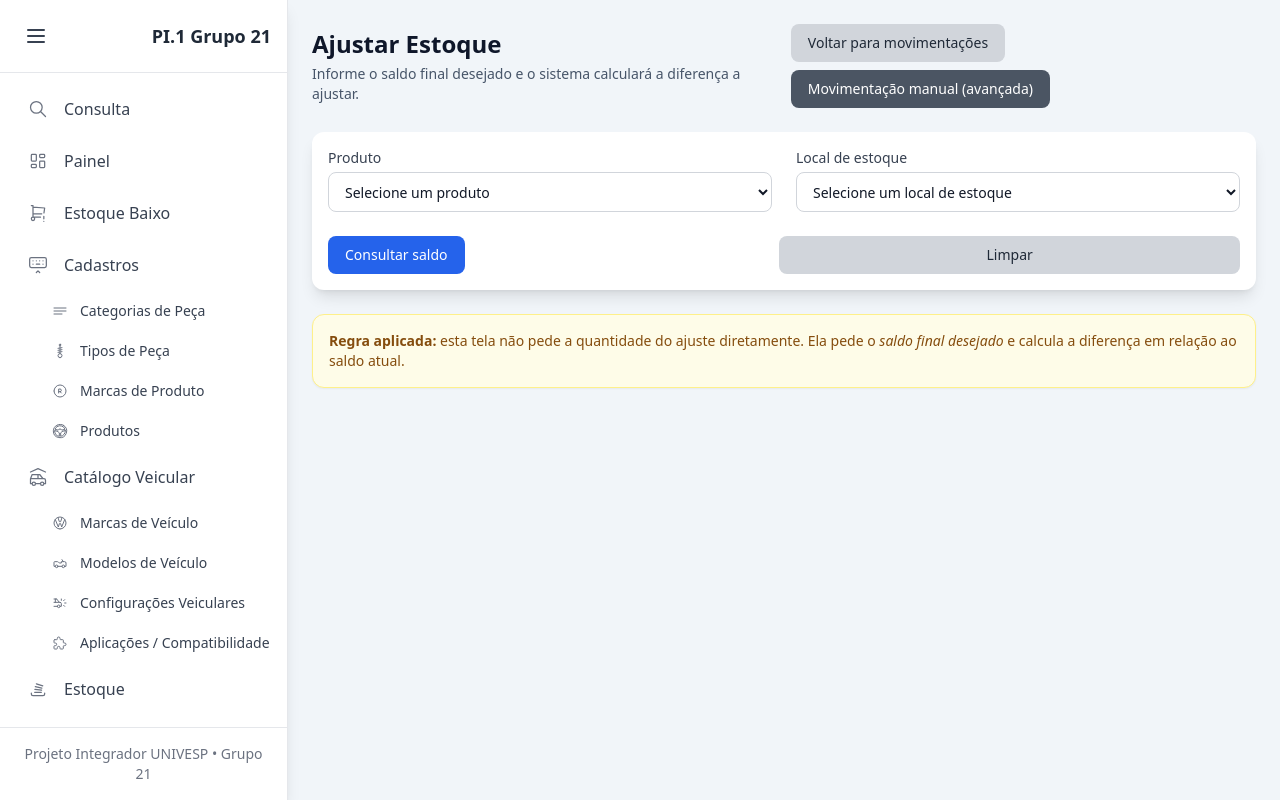
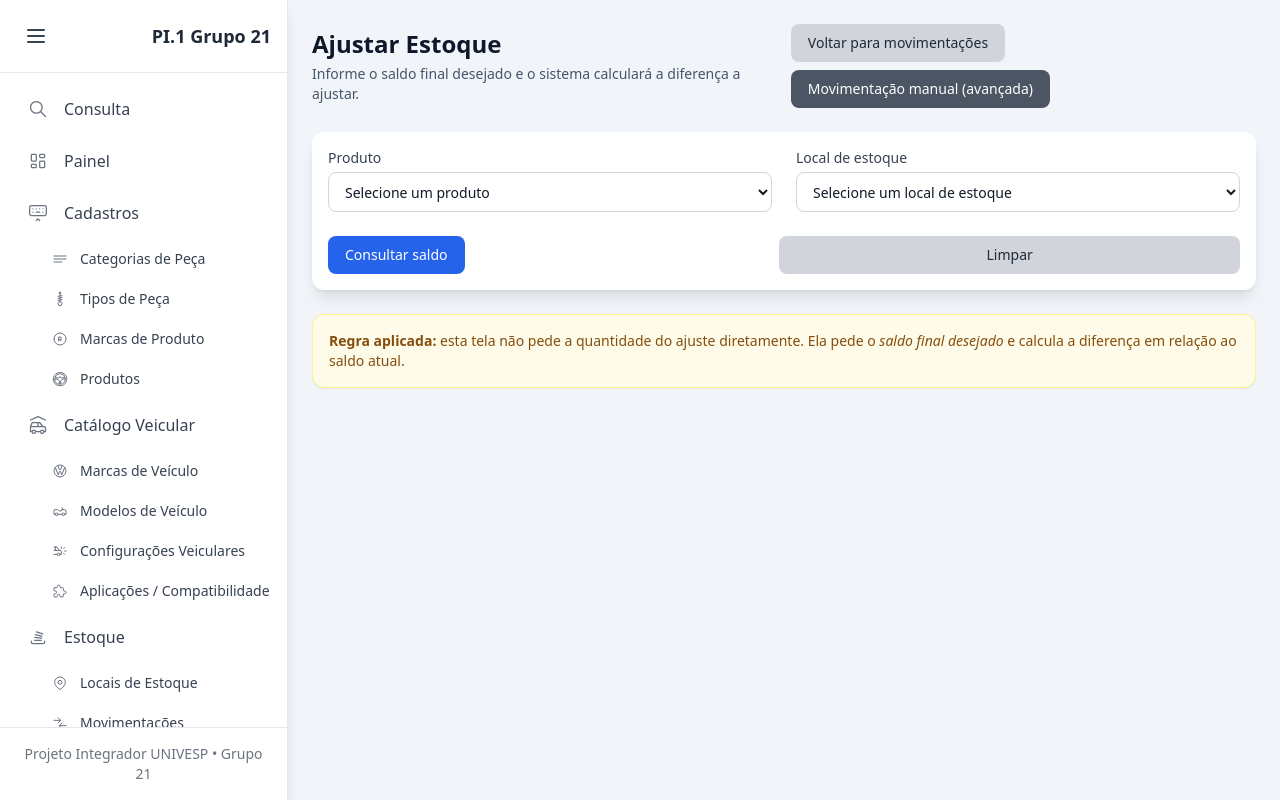
Before and after one commit to policarpofelipe/pi1-univesp, a PHP site: page /ajustar_estoque.php in a window 1280 px wide. Run offline with PHP 8.4, Linux system fonts and the light colour scheme; the visitor is signed in with stand-in values (Sample User, id 1); data that the repository does not hold is empty; some libraries are stand-ins or nearby versions.

Commit message:
ajustes menu

```diff
--- a/menu.php
+++ b/menu.php
@@ -13,11 +13,6 @@ $menuPrincipal = [
         'url'   => 'painel.php',
         'label' => 'Painel',
         'icon'  => 'M5 4h4a1 1 0 0 1 1 1v6a1 1 0 0 1 -1 1h-4a1 1 0 0 1 -1 -1v-6a1 1 0 0 1 1 -1M5 16h4a1 1 0 0 1 1 1v2a1 1 0 0 1 -1 1h-4a1 1 0 0 1 -1 -1v-2a1 1 0 0 1 1 -1M15 12h4a1 1 0 0 1 1 1v6a1 1 0 0 1 -1 1h-4a1 1 0 0 1 -1 -1v-6a1 1 0 0 1 1 -1M15 4h4a1 1 0 0 1 1 1v2a1 1 0 0 1 -1 1h-4a1 1 0 0 1 -1 -1v-2a1 1 0 0 1 1 -1',
-    ],
-    [
-        'url'   => 'relatorio_estoque_baixo.php',
-        'label' => 'Estoque Baixo',
-        'icon'  => 'M4 19a2 2 0 1 0 4 0a2 2 0 0 0 -4 0M15 17h-9v-14h-2M6 5l14 1l-.854 5.976M16.5 13h-10.5M19 16v3M19 22v.01',
     ],
 ];
 
```
